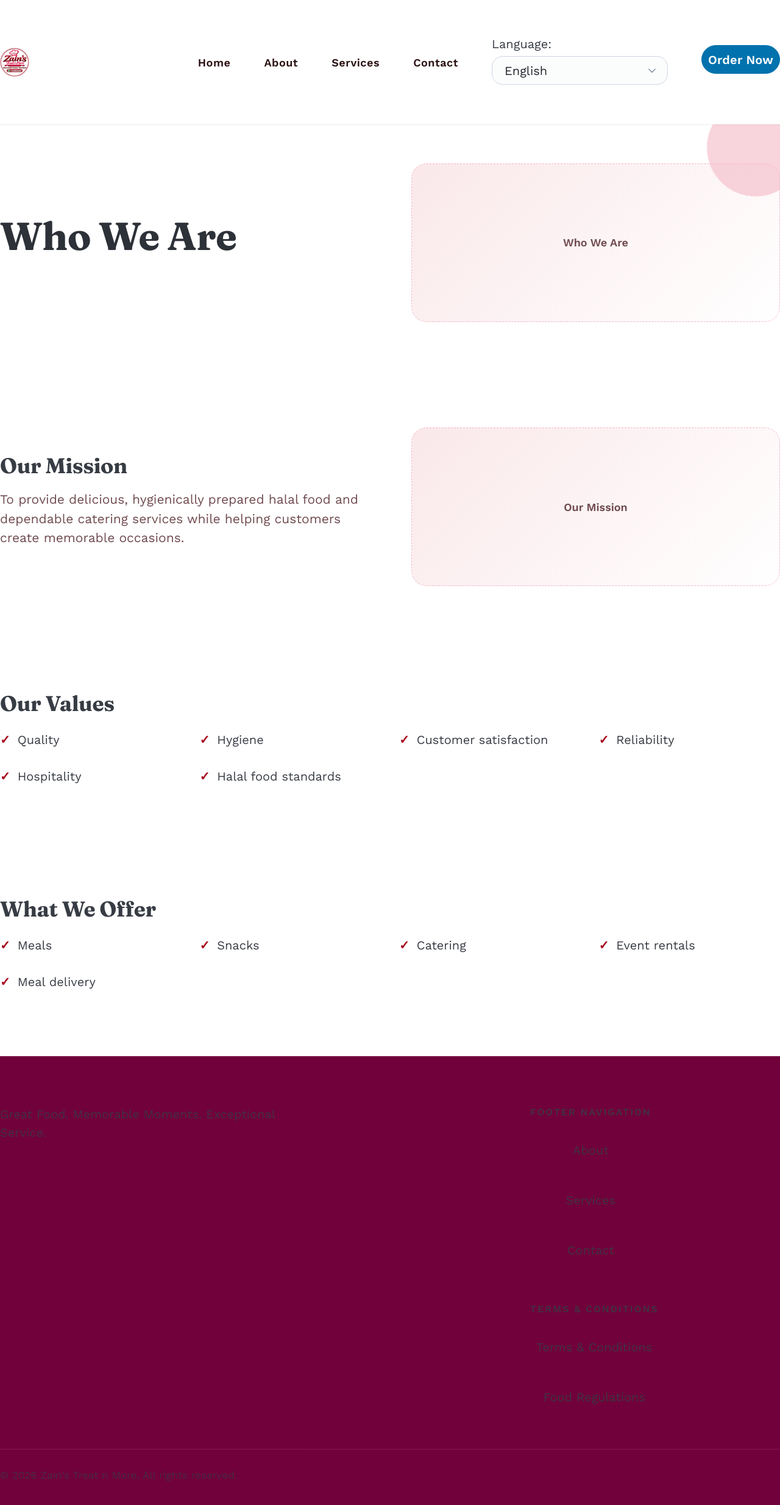
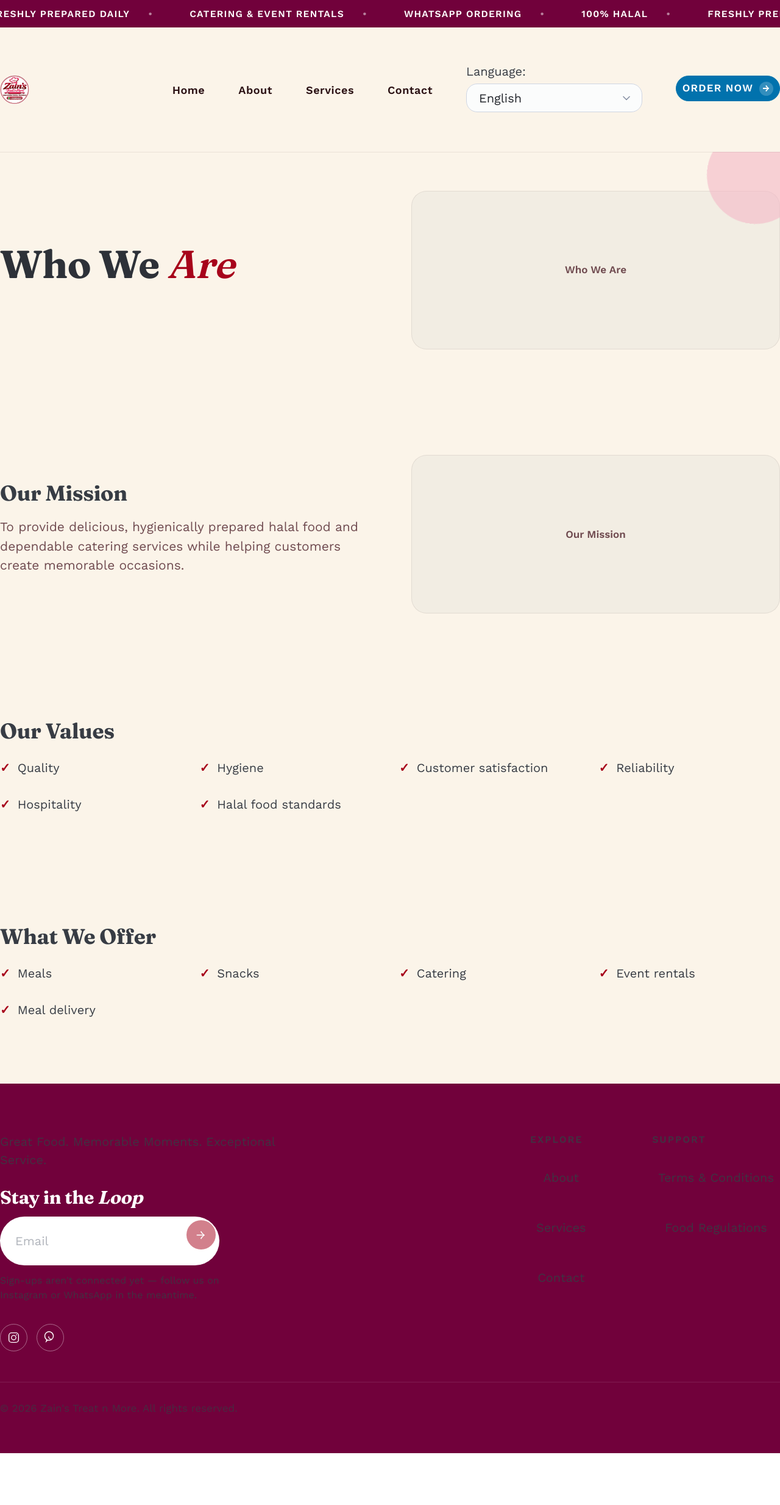
Before and after one commit to AbdulbasitSaid/zainstreat, a Next.js app in the folder apps/web/: page /en/about in a window 1280 px wide. Shown: the top 2468 px of the page at 61% size. After the commit the page ends 2383 px from the top, so only its background shows below. Built offline with nearby package versions, Linux system fonts and the light colour scheme.

Commit message:
more styling 2

```diff
--- a/apps/web/app/[locale]/about/page.tsx
+++ b/apps/web/app/[locale]/about/page.tsx
@@ -15,9 +15,11 @@ export default function AboutPage() {
         <Reveal>
           <div className="split-row">
             <div>
-              <h1 className="hero-heading">{t("whoWeAre")}</h1>
+              <h1 className="hero-heading">
+                {t.rich("whoWeAre", { em: (chunks) => <em>{chunks}</em> })}
+              </h1>
             </div>
-            <ImageSlot label={t("whoWeAre")} />
+            <ImageSlot label={t.markup("whoWeAre", { em: (chunks) => chunks })} />
           </div>
         </Reveal>
       </section>
--- a/apps/web/app/[locale]/contact/page.tsx
+++ b/apps/web/app/[locale]/contact/page.tsx
@@ -6,7 +6,9 @@ export default function ContactPage() {
 
   return (
     <main className="container">
-      <h1 className="hero-heading" style={{ textAlign: "center" }}>{t("heading")}</h1>
+      <h1 className="hero-heading" style={{ textAlign: "center" }}>
+        {t.rich("heading", { em: (chunks) => <em>{chunks}</em> })}
+      </h1>
 
       <Reveal>
         <div className="contact-grid">
--- a/apps/web/app/[locale]/layout.tsx
+++ b/apps/web/app/[locale]/layout.tsx
@@ -3,6 +3,7 @@ import { NextIntlClientProvider, hasLocale } from "next-intl";
 import { notFound } from "next/navigation";
 import { Fraunces, Work_Sans } from "next/font/google";
 import { routing } from "@/i18n/routing";
+import { UtilityBar } from "@/components/utility-bar";
 import { SiteHeader } from "@/components/site-header";
 import { SiteFooter } from "@/components/site-footer";
 import { MotionProvider } from "@/components/motion-provider";
@@ -44,6 +45,7 @@ export default async function LocaleLayout({
       <body>
         <NextIntlClientProvider>
           <MotionProvider />
+          <UtilityBar />
           <SiteHeader />
           <PageTransition>{children}</PageTransition>
           <SiteFooter />
--- a/apps/web/app/[locale]/services/page.tsx
+++ b/apps/web/app/[locale]/services/page.tsx
@@ -8,7 +8,9 @@ export default function ServicesPage() {
 
   return (
     <main className="container">
-      <h1 className="hero-heading" style={{ textAlign: "center" }}>{t("heading")}</h1>
+      <h1 className="hero-heading" style={{ textAlign: "center" }}>
+        {t.rich("heading", { em: (chunks) => <em>{chunks}</em> })}
+      </h1>
 
       <section>
         <Reveal>
--- a/apps/web/app/globals.css
+++ b/apps/web/app/globals.css
@@ -14,6 +14,8 @@
   --color-accent-light: #F4B7C7;
   --color-background: #FFFFFF;
   --color-background-soft: #FAE8EA;
+  --color-cream: #FBF4E9;
+  --color-card: #F2EDE3;
   --color-text: #2B1114;
   --color-text-muted: #6F4A4F;
   --color-text-light: #FFFFFF;
@@ -47,7 +49,7 @@
 body {
   font-family: var(--font-body), sans-serif;
   color: var(--color-text);
-  background: var(--color-background);
+  background: var(--color-cream);
   -webkit-font-smoothing: antialiased;
 }
 
@@ -55,6 +57,11 @@ h1, h2, h3, h4, h5, h6 {
   font-family: var(--font-display), serif;
   letter-spacing: -0.01em;
   line-height: 1.1;
+}
+h1 em, h2 em {
+  font-style: italic;
+  font-weight: 600;
+  color: var(--color-primary);
 }
 
 .container {
@@ -103,11 +110,51 @@ main section:first-child {
   border-radius: 50%;
 }
 
+.marquee {
+  background: var(--color-primary-dark);
+  color: var(--color-text-light);
+  overflow: hidden;
+  white-space: nowrap;
+}
+.marquee-track {
+  display: inline-flex;
+  width: max-content;
+  padding-block: 0.55rem;
+  animation: marquee-scroll 26s linear infinite;
+}
+.marquee-item {
+  display: inline-flex;
+  align-items: center;
+  font-size: 0.78rem;
+  font-weight: 600;
+  letter-spacing: 0.08em;
+  text-transform: uppercase;
+  padding-inline: 1.5rem;
+}
+.marquee-item::after {
+  content: "•";
+  margin-left: 1.5rem;
+  opacity: 0.5;
+}
+@keyframes marquee-scroll {
+  from {
+    transform: translateX(0);
+  }
+  to {
+    transform: translateX(-50%);
+  }
+}
+@media (prefers-reduced-motion: reduce) {
+  .marquee-track {
+    animation-name: none !important;
+  }
+}
+
 .site-header {
   position: sticky;
   top: 0;
   z-index: 50;
-  background: rgba(255, 255, 255, 0.85);
+  background: rgba(251, 244, 233, 0.9);
   backdrop-filter: blur(10px);
   -webkit-backdrop-filter: blur(10px);
   box-shadow: 0 1px 0 rgba(43, 17, 20, 0.08);
@@ -215,56 +262,143 @@ main section:first-child {
   }
 }
 
-.trust-indicators {
-  display: flex;
-  flex-wrap: wrap;
-  gap: 0.75rem;
-  justify-content: center;
-  list-style: none;
-  padding: 0;
-  margin: 0;
+.footer-newsletter {
+  margin-top: 1.5rem;
 }
-.trust-indicators li {
+.footer-newsletter h3 {
+  color: var(--color-text-light);
+  margin-bottom: 0.75rem;
+}
+.footer-newsletter-row {
   display: flex;
   align-items: center;
   gap: 0.5rem;
-  text-align: center;
-  background: var(--color-background-soft);
+  background: var(--color-text-light);
   border-radius: 999px;
-  padding: 0.65rem 1.25rem;
-  font-size: 0.9rem;
-  font-weight: 600;
-  color: var(--color-text-muted);
+  max-width: 360px;
+  padding: 0.3rem 0.3rem 0.3rem 1.25rem;
 }
-.trust-indicators li::before {
-  content: "";
-  width: 0.4rem;
-  height: 0.4rem;
+.footer-newsletter-row input {
+  flex: 1;
+  border: none !important;
+  background: transparent !important;
+  box-shadow: none !important;
+  padding: 0.4rem 0 !important;
+  margin: 0 !important;
+  color: var(--color-text);
+}
+.footer-newsletter-row input:focus {
+  outline: none !important;
+}
+.footer-newsletter-row button {
+  flex-shrink: 0;
+  width: 2.4rem;
+  height: 2.4rem;
+  padding: 0 !important;
+  border: none;
   border-radius: 50%;
-  background: var(--color-accent);
-  flex-shrink: 0;
+  background: var(--color-primary);
+  color: var(--color-text-light);
+  display: flex;
+  align-items: center;
+  justify-content: center;
+}
+.footer-newsletter-note {
+  font-size: 0.8rem;
+  opacity: 0.65;
+  margin-top: 0.65rem;
+  max-width: 36ch;
 }
 
-.services-overview {
+.footer-socials {
+  display: flex;
+  gap: 0.75rem;
+  margin-top: 1.75rem;
+}
+.footer-socials a {
+  width: 2.25rem;
+  height: 2.25rem;
+  border-radius: 50%;
+  border: 1px solid rgba(255, 255, 255, 0.4);
+  display: flex;
+  align-items: center;
+  justify-content: center;
+  opacity: 1;
+}
+.footer-socials a:hover {
+  background: rgba(255, 255, 255, 0.12);
+}
+.footer-socials svg {
+  width: 1.05rem;
+  height: 1.05rem;
+}
+
+/* Circular category row — homepage services summary */
+.category-row {
+  display: flex;
+  flex-wrap: wrap;
+  justify-content: center;
+  gap: 2rem 2.5rem;
+}
+.category-row-item {
+  display: flex;
+  flex-direction: column;
+  align-items: center;
+  gap: 0.85rem;
+  text-align: center;
+  width: 150px;
+}
+.category-row-item .image-slot {
+  width: 150px;
+  height: 150px;
+  min-height: 0;
+  border-radius: 50%;
+  padding: 0.5rem;
+  font-size: 0.72rem;
+}
+.category-row-item h3 {
+  font-size: 1rem;
+  margin: 0;
+}
+.category-row-item a {
+  font-size: 0.85rem;
+  font-weight: 600;
+  color: var(--color-primary);
+}
+
+/* Icon-feature grid — "Our Promise" style trust indicators */
+.promise-grid {
   display: grid;
   grid-template-columns: repeat(auto-fit, minmax(220px, 1fr));
-  gap: 1.5rem;
+  gap: 2rem;
 }
-.services-overview article {
-  background: var(--color-background);
-  border: 1px solid rgba(43, 17, 20, 0.08);
-  border-radius: var(--card-radius);
-  padding: 2rem 1.75rem;
-  box-shadow: 0 1px 2px rgba(43, 17, 20, 0.04);
-  transition: transform var(--transition-base) var(--ease-out-expo),
-    box-shadow var(--transition-base) var(--ease-out-expo);
+.promise-grid-item {
+  display: flex;
+  flex-direction: column;
+  gap: 0.75rem;
 }
-.services-overview article:hover {
-  transform: translateY(-6px);
-  box-shadow: 0 16px 32px rgba(43, 17, 20, 0.1);
+.promise-icon {
+  width: 3rem;
+  height: 3rem;
+  border-radius: 50%;
+  border: 1px solid var(--color-accent-light);
+  display: flex;
+  align-items: center;
+  justify-content: center;
+  color: var(--color-primary);
 }
-.services-overview article h3 {
-  margin-bottom: 0.5rem;
+.promise-icon svg {
+  width: 1.4rem;
+  height: 1.4rem;
+}
+.promise-grid-item h3 {
+  font-size: 1.05rem;
+  margin: 0;
+}
+.promise-grid-item p {
+  color: var(--color-text-muted);
+  font-size: 0.95rem;
+  margin: 0;
 }
 
 .cta-banner {
@@ -368,10 +502,37 @@ a[role="button"],
 button {
   border-radius: 999px !important;
   font-weight: 600;
-  letter-spacing: 0.01em;
+  text-transform: uppercase;
+  font-size: 0.85rem;
+  letter-spacing: 0.07em;
   padding: 0.85rem 1.75rem;
   transition: transform var(--transition-fast) var(--ease-out-expo),
     box-shadow var(--transition-fast) var(--ease-out-expo);
+}
+a[role="button"]:not(.secondary):not(.outline)::after,
+button[type="submit"]:not(.secondary):not(:disabled)::after {
+  content: "→";
+  display: inline-flex;
+  align-items: center;
+  justify-content: center;
+  width: 1.5em;
+  height: 1.5em;
+  margin-left: 0.65em;
+  border-radius: 50%;
+  font-size: 0.9em;
+  vertical-align: middle;
+  background: color-mix(in srgb, currentColor 20%, transparent);
+}
+a[role="button"].secondary,
+button.secondary {
+  background: transparent;
+  color: var(--color-text);
+  border: 1.5px solid var(--color-text);
+}
+a[role="button"].secondary:hover,
+button.secondary:not(:disabled):hover {
+  background: var(--color-text);
+  color: var(--color-text-light);
 }
 a[role="button"]:hover,
 button:not(:disabled):hover {
@@ -421,11 +582,11 @@ a:focus-visible {
   align-items: center;
   justify-content: center;
   min-height: 200px;
-  background: linear-gradient(135deg, var(--color-background-soft) 0%, #fff 100%);
-  border: 1px dashed var(--color-accent-light);
+  background: var(--color-card);
+  border: 1px solid rgba(43, 17, 20, 0.08);
   border-radius: var(--card-radius);
   color: var(--color-text-muted);
-  font-size: 0.9rem;
+  font-size: 0.85rem;
   font-weight: 600;
   text-align: center;
   padding: 1.5rem;
--- a/apps/web/components/site-footer.tsx
+++ b/apps/web/components/site-footer.tsx
@@ -1,5 +1,24 @@
 import { useTranslations } from "next-intl";
 import { Link } from "@/i18n/navigation";
+
+function InstagramIcon() {
+  return (
+    <svg viewBox="0 0 24 24" fill="none" stroke="currentColor" strokeWidth="1.6" aria-hidden="true">
+      <rect x="3" y="3" width="18" height="18" rx="5" />
+      <circle cx="12" cy="12" r="4.2" />
+      <circle cx="17.2" cy="6.8" r="1" fill="currentColor" stroke="none" />
+    </svg>
+  );
+}
+
+function WhatsAppIcon() {
+  return (
+    <svg viewBox="0 0 24 24" fill="none" stroke="currentColor" strokeWidth="1.6" aria-hidden="true">
+      <path d="M7 16.5 4.5 19l.9-3.3A8 8 0 1 1 7 16.5Z" />
+      <path d="M9 10.3c0 2.6 2.1 4.7 4.7 4.7" strokeLinecap="round" />
+    </svg>
+  );
+}
 
 export function SiteFooter() {
   const t = useTranslations("SiteFooter");
@@ -11,10 +30,49 @@ export function SiteFooter() {
         <div className="footer-grid">
           <div>
             <p>{t("tagline")}</p>
+
+            <div className="footer-newsletter">
+              <h3>
+                {t.rich("newsletterHeading", { em: (chunks) => <em>{chunks}</em> })}
+              </h3>
+              <form className="footer-newsletter-row">
+                <input
+                  type="email"
+                  name="email"
+                  placeholder={t("newsletterPlaceholder")}
+                  aria-label={t("newsletterPlaceholder")}
+                  disabled
+                />
+                <button type="submit" disabled aria-label={t("newsletterPlaceholder")}>
+                  →
+                </button>
+              </form>
+              <p className="footer-newsletter-note">{t("newsletterComingSoon")}</p>
+            </div>
+
+            <div className="footer-socials">
+              <a
+                href="https://instagram.com/zain_treats"
+                target="_blank"
+                rel="noopener noreferrer"
+                aria-label={t("instagramLabel")}
+              >
+                <InstagramIcon />
+              </a>
+              <a
+                href="https://wa.me/31630545277"
+                target="_blank"
+                rel="noopener noreferrer"
+                aria-label={t("whatsappLabel")}
+              >
+                <WhatsAppIcon />
+              </a>
+            </div>
           </div>
+
           <nav aria-label={t("footerNavLabel")}>
             <div>
-              <p className="footer-nav-heading">{t("footerNavLabel")}</p>
+              <p className="footer-nav-heading">{t("footerExploreHeading")}</p>
               <ul>
                 <li><Link href="/about">{t("about")}</Link></li>
                 <li><Link href="/services">{t("services")}</Link></li>
@@ -22,7 +80,7 @@ export function SiteFooter() {
               </ul>
             </div>
             <div>
-              <p className="footer-nav-heading">{t("terms")}</p>
+              <p className="footer-nav-heading">{t("footerSupportHeading")}</p>
               <ul>
                 <li><Link href="/terms">{t("terms")}</Link></li>
                 <li><Link href="/food-regulations">{t("foodRegulations")}</Link></li>
--- /dev/null
+++ b/apps/web/components/utility-bar.tsx
@@ -0,0 +1,23 @@
+import { useTranslations } from "next-intl";
+
+const ITEM_KEYS = ["halal", "fresh", "catering", "whatsapp"] as const;
+
+export function UtilityBar() {
+  const t = useTranslations("UtilityBar");
+
+  const renderItems = (copy: "a" | "b") =>
+    ITEM_KEYS.map((key) => (
+      <span key={`${copy}-${key}`} className="marquee-item">
+        {t(key)}
+      </span>
+    ));
+
+  return (
+    <div className="marquee" aria-hidden="true">
+      <div className="marquee-track">
+        {renderItems("a")}
+        {renderItems("b")}
+      </div>
+    </div>
+  );
+}
--- a/apps/web/messages/en.json
+++ b/apps/web/messages/en.json
@@ -20,11 +20,18 @@
     "terms": "Terms & Conditions",
     "foodRegulations": "Food Regulations",
     "copyright": "© {year} Zain's Treat n More. All rights reserved.",
-    "footerNavLabel": "Footer navigation"
+    "footerNavLabel": "Footer navigation",
+    "footerExploreHeading": "Explore",
+    "footerSupportHeading": "Support",
+    "newsletterHeading": "Stay in the <em>Loop</em>",
+    "newsletterPlaceholder": "Email",
+    "newsletterComingSoon": "Sign-ups aren't connected yet — follow us on Instagram or WhatsApp in the meantime.",
+    "instagramLabel": "Instagram",
+    "whatsappLabel": "WhatsApp"
   },
   "HomePage": {
     "heroEyebrow": "Catering & Event Specialists",
-    "heroHeadline": "Great Food. Memorable Moments. Exceptional Service.",
+    "heroHeadline": "Great Food. <em>Memorable</em> Moments. Exceptional Service.",
     "heroSupporting": "Fresh halal meals, delicious snacks, professional catering, and event services made for your special moments.",
     "orderNow": "Order Now",
     "bookCatering": "Book Catering",
@@ -38,14 +45,18 @@
     "servicesCatering": "Catering",
     "servicesEventRentals": "Event Rentals",
     "whyChooseUsEyebrow": "Our Promise",
-    "whyChooseUs": "Why Choose Us",
+    "whyChooseUs": "Why <em>Choose</em> Us",
     "cateringCtaHeadline": "Planning an event? Let us handle the catering.",
     "requestCateringQuote": "Request Catering Quote",
     "aboutPreview": "At Zain's Treat n More, we believe every occasion deserves great food and exceptional service — freshly prepared meals, delicious snacks, professional catering, and event rentals, made with 100% halal, hygienically prepared, fresh ingredients.",
-    "learnMore": "Learn More"
+    "learnMore": "Learn More",
+    "trustHalalDesc": "Every dish prepared to halal standards",
+    "trustFreshDesc": "Made fresh for every order",
+    "trustHygienicDesc": "Clean, careful kitchen practices",
+    "trustReliableDesc": "On time, every time"
   },
   "AboutPage": {
-    "whoWeAre": "Who We Are",
+    "whoWeAre": "Who We <em>Are</em>",
     "ourMission": "Our Mission",
     "missionCopy": "To provide delicious, hygienically prepared halal food and dependable catering services while helping customers create memorable occasions.",
     "ourValues": "Our Values",
@@ -63,7 +74,7 @@
     "offer5": "Meal delivery"
   },
   "ServicesPage": {
-    "heading": "Our Services",
+    "heading": "Our <em>Services</em>",
     "mealsHeading": "Meals",
     "mealsCopy": "Freshly prepared meals for individuals, families, and groups.",
     "snacksHeading": "Snacks",
@@ -76,7 +87,7 @@
     "requestQuote": "Request a Quote"
   },
   "ContactPage": {
-    "heading": "Contact Us",
+    "heading": "Contact <em>Us</em>",
     "phoneLabel": "Phone",
     "phoneValue": "+31 6 30545277",
     "emailLabel": "Email",
@@ -146,5 +157,11 @@
     "allergenWheat": "Wheat/gluten",
     "allergenNuts": "Nuts",
     "allergenSoy": "Soy"
+  },
+  "UtilityBar": {
+    "halal": "100% Halal",
+    "fresh": "Freshly Prepared Daily",
+    "catering": "Catering & Event Rentals",
+    "whatsapp": "WhatsApp Ordering"
   }
 }
--- a/apps/web/messages/nl.json
+++ b/apps/web/messages/nl.json
@@ -20,11 +20,18 @@
     "terms": "Algemene Voorwaarden",
     "foodRegulations": "Voedselvoorschriften",
     "copyright": "© {year} Zain's Treat n More. Alle rechten voorbehouden.",
-    "footerNavLabel": "Footer-navigatie"
+    "footerNavLabel": "Footer-navigatie",
+    "footerExploreHeading": "Ontdek",
+    "footerSupportHeading": "Ondersteuning",
+    "newsletterHeading": "Blijf op de <em>Hoogte</em>",
+    "newsletterPlaceholder": "E-mail",
+    "newsletterComingSoon": "Aanmelden is nog niet actief — volg ons ondertussen op Instagram of WhatsApp.",
+    "instagramLabel": "Instagram",
+    "whatsappLabel": "WhatsApp"
   },
   "HomePage": {
     "heroEyebrow": "Catering- en Evenementenspecialisten",
-    "heroHeadline": "Heerlijk Eten. Onvergetelijke Momenten. Uitstekende Service.",
+    "heroHeadline": "Heerlijk Eten. <em>Onvergetelijke</em> Momenten. Uitstekende Service.",
     "heroSupporting": "Verse halal maaltijden, heerlijke snacks, professionele catering en evenementendiensten voor jouw bijzondere momenten.",
     "orderNow": "Nu Bestellen",
     "bookCatering": "Catering Boeken",
@@ -38,14 +45,18 @@
     "servicesCatering": "Catering",
     "servicesEventRentals": "Evenementenverhuur",
     "whyChooseUsEyebrow": "Onze Belofte",
-    "whyChooseUs": "Waarom Voor Ons Kiezen",
+    "whyChooseUs": "Waarom Voor Ons <em>Kiezen</em>",
     "cateringCtaHeadline": "Een evenement plannen? Laat ons de catering verzorgen.",
     "requestCateringQuote": "Vraag Cateringofferte Aan",
     "aboutPreview": "Bij Zain's Treat n More geloven we dat elke gelegenheid heerlijk eten en uitstekende service verdient — vers bereide maaltijden, heerlijke snacks, professionele catering en evenementenverhuur, gemaakt met 100% halal, hygiënisch bereide, verse ingrediënten.",
-    "learnMore": "Meer Informatie"
+    "learnMore": "Meer Informatie",
+    "trustHalalDesc": "Elk gerecht bereid volgens halal-normen",
+    "trustFreshDesc": "Vers gemaakt voor elke bestelling",
+    "trustHygienicDesc": "Schone, zorgvuldige keukenpraktijken",
+    "trustReliableDesc": "Altijd op tijd"
   },
   "AboutPage": {
-    "whoWeAre": "Wie Wij Zijn",
+    "whoWeAre": "Wie Wij <em>Zijn</em>",
     "ourMission": "Onze Missie",
     "missionCopy": "Heerlijk, hygiënisch bereid halal eten en betrouwbare cateringdiensten leveren, terwijl we klanten helpen onvergetelijke momenten te creëren.",
     "ourValues": "Onze Waarden",
@@ -63,7 +74,7 @@
     "offer5": "Maaltijdbezorging"
   },
   "ServicesPage": {
-    "heading": "Onze Diensten",
+    "heading": "Onze <em>Diensten</em>",
     "mealsHeading": "Maaltijden",
     "mealsCopy": "Vers bereide maaltijden voor individuen, gezinnen en groepen.",
     "snacksHeading": "Snacks",
@@ -76,7 +87,7 @@
     "requestQuote": "Vraag Offerte Aan"
   },
   "ContactPage": {
-    "heading": "Neem Contact Op",
+    "heading": "Neem <em>Contact</em> Op",
     "phoneLabel": "Telefoon",
     "phoneValue": "+31 6 30545277",
     "emailLabel": "E-mail",
@@ -146,5 +157,11 @@
     "allergenWheat": "Tarwe/gluten",
     "allergenNuts": "Noten",
     "allergenSoy": "Soja"
+  },
+  "UtilityBar": {
+    "halal": "100% Halal",
+    "fresh": "Dagelijks Vers Bereid",
+    "catering": "Catering & Evenementenverhuur",
+    "whatsapp": "Bestellen via WhatsApp"
   }
 }
```
Also changed, not shown: apps/web/app/[locale]/page.tsx (+87 -32 lines).
